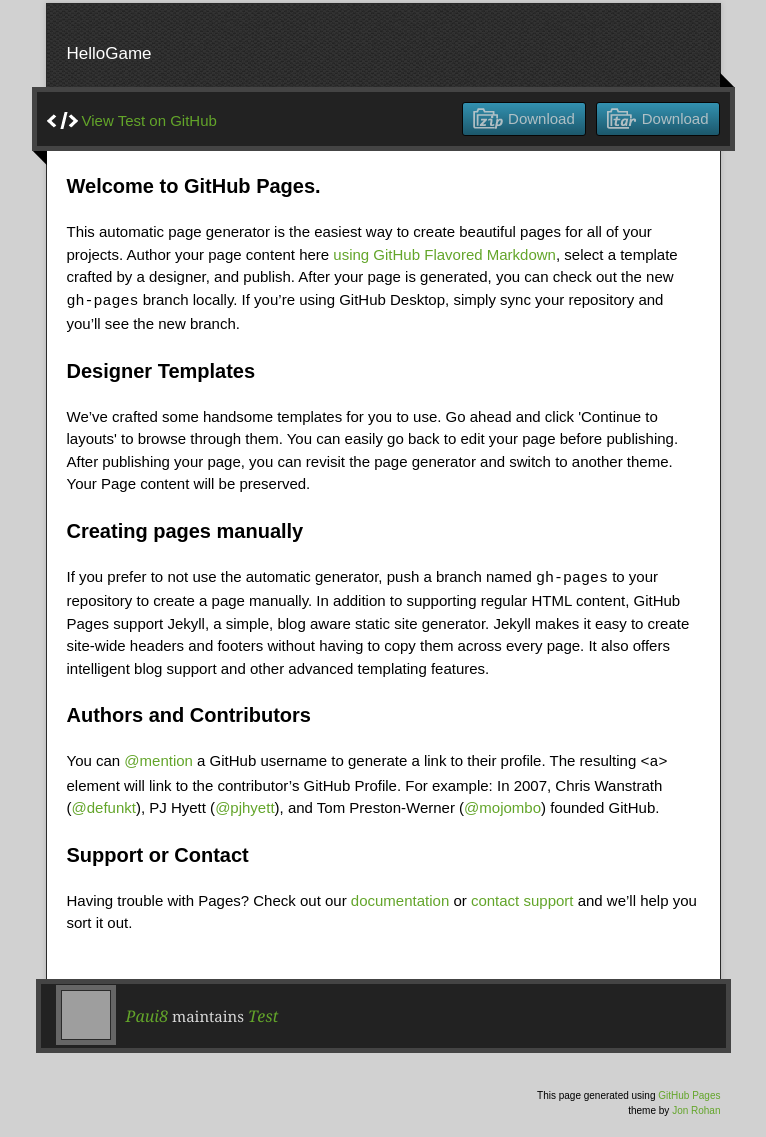
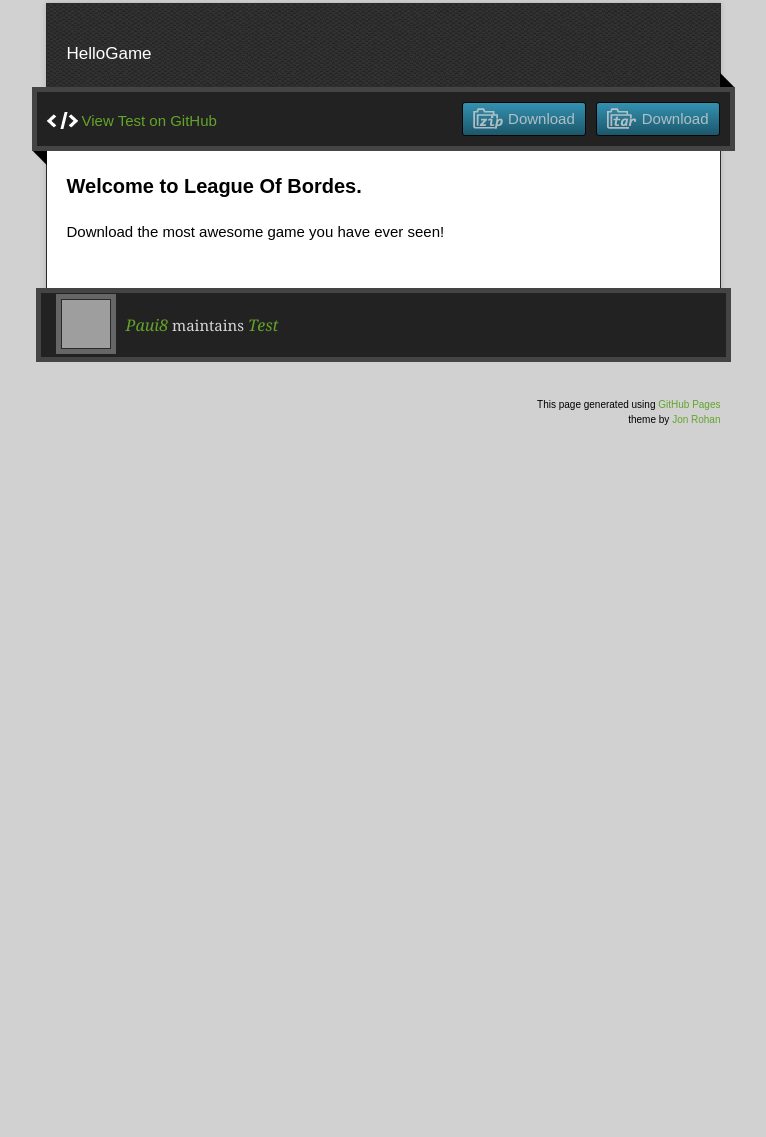
Before and after one commit to Paui8/test, a plain HTML site: page index.html in a window 1280 px wide. Shown: the part 127-1264 px from the top of the page, without its empty margins (257-1023 px from the left). After the commit the page ends 800 px from the top, so only its background shows below. Drawn offline with nearby package versions, Linux system fonts and the light colour scheme; grey boxes are pictures that could not be loaded.

```diff
--- a/index.html
+++ b/index.html
@@ -37,29 +37,9 @@
         </div>
         <article class="markdown-body">
           <h3>
-<a id="welcome-to-github-pages" class="anchor" href="#welcome-to-github-pages" aria-hidden="true"><span aria-hidden="true" class="octicon octicon-link"></span></a>Welcome to GitHub Pages.</h3>
+<a id="welcome-to-league-of-bordes" class="anchor" href="#welcome-to-league-of-bordes" aria-hidden="true"><span aria-hidden="true" class="octicon octicon-link"></span></a>Welcome to League Of Bordes.</h3>
 
-<p>This automatic page generator is the easiest way to create beautiful pages for all of your projects. Author your page content here <a href="https://guides.github.com/features/mastering-markdown/">using GitHub Flavored Markdown</a>, select a template crafted by a designer, and publish. After your page is generated, you can check out the new <code>gh-pages</code> branch locally. If you’re using GitHub Desktop, simply sync your repository and you’ll see the new branch.</p>
-
-<h3>
-<a id="designer-templates" class="anchor" href="#designer-templates" aria-hidden="true"><span aria-hidden="true" class="octicon octicon-link"></span></a>Designer Templates</h3>
-
-<p>We’ve crafted some handsome templates for you to use. Go ahead and click 'Continue to layouts' to browse through them. You can easily go back to edit your page before publishing. After publishing your page, you can revisit the page generator and switch to another theme. Your Page content will be preserved.</p>
-
-<h3>
-<a id="creating-pages-manually" class="anchor" href="#creating-pages-manually" aria-hidden="true"><span aria-hidden="true" class="octicon octicon-link"></span></a>Creating pages manually</h3>
-
-<p>If you prefer to not use the automatic generator, push a branch named <code>gh-pages</code> to your repository to create a page manually. In addition to supporting regular HTML content, GitHub Pages support Jekyll, a simple, blog aware static site generator. Jekyll makes it easy to create site-wide headers and footers without having to copy them across every page. It also offers intelligent blog support and other advanced templating features.</p>
-
-<h3>
-<a id="authors-and-contributors" class="anchor" href="#authors-and-contributors" aria-hidden="true"><span aria-hidden="true" class="octicon octicon-link"></span></a>Authors and Contributors</h3>
-
-<p>You can <a href="https://help.github.com/articles/basic-writing-and-formatting-syntax/#mentioning-users-and-teams" class="user-mention">@mention</a> a GitHub username to generate a link to their profile. The resulting <code>&lt;a&gt;</code> element will link to the contributor’s GitHub Profile. For example: In 2007, Chris Wanstrath (<a href="https://github.com/defunkt" class="user-mention">@defunkt</a>), PJ Hyett (<a href="https://github.com/pjhyett" class="user-mention">@pjhyett</a>), and Tom Preston-Werner (<a href="https://github.com/mojombo" class="user-mention">@mojombo</a>) founded GitHub.</p>
-
-<h3>
-<a id="support-or-contact" class="anchor" href="#support-or-contact" aria-hidden="true"><span aria-hidden="true" class="octicon octicon-link"></span></a>Support or Contact</h3>
-
-<p>Having trouble with Pages? Check out our <a href="https://help.github.com/pages">documentation</a> or <a href="https://github.com/contact">contact support</a> and we’ll help you sort it out.</p>
+<p>Download the most awesome game you have ever seen!</p>
         </article>
       </div>
     </div>
```
Also changed, not shown: params.json (+1 -1 lines).
